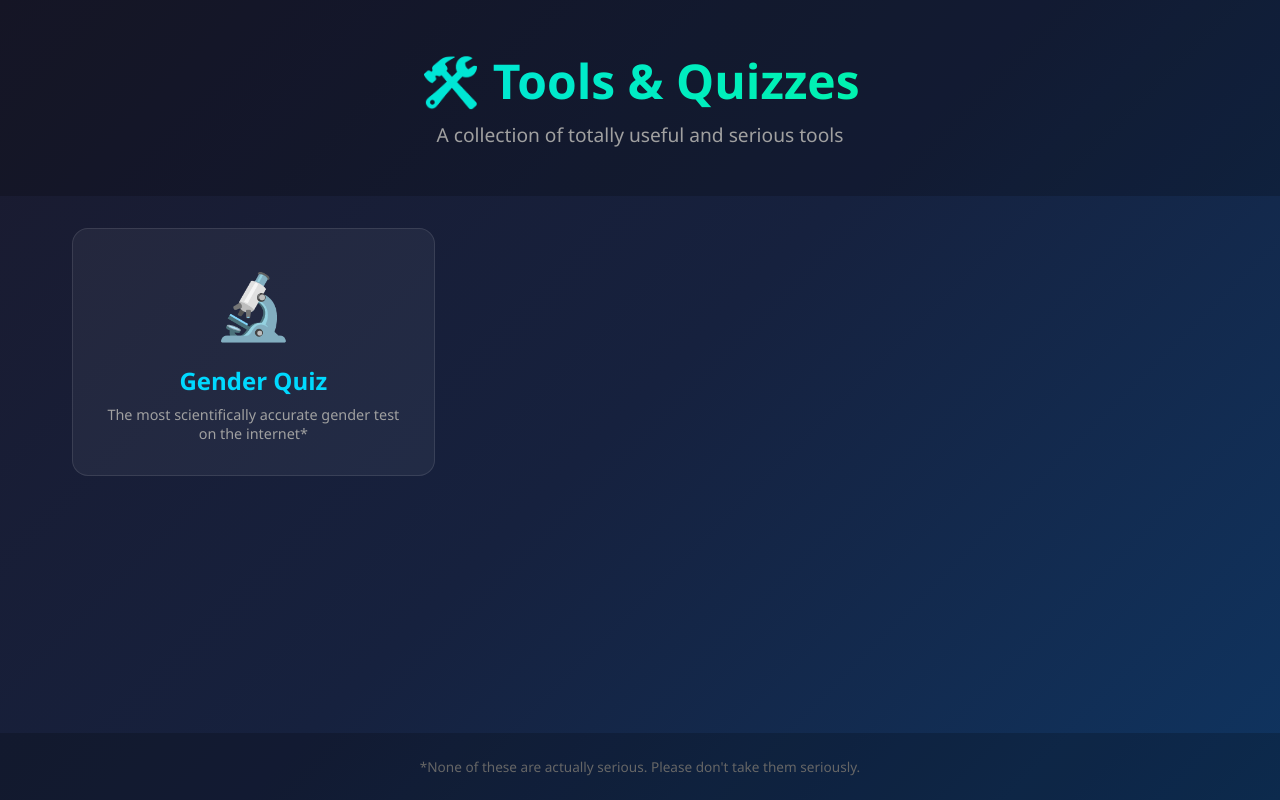
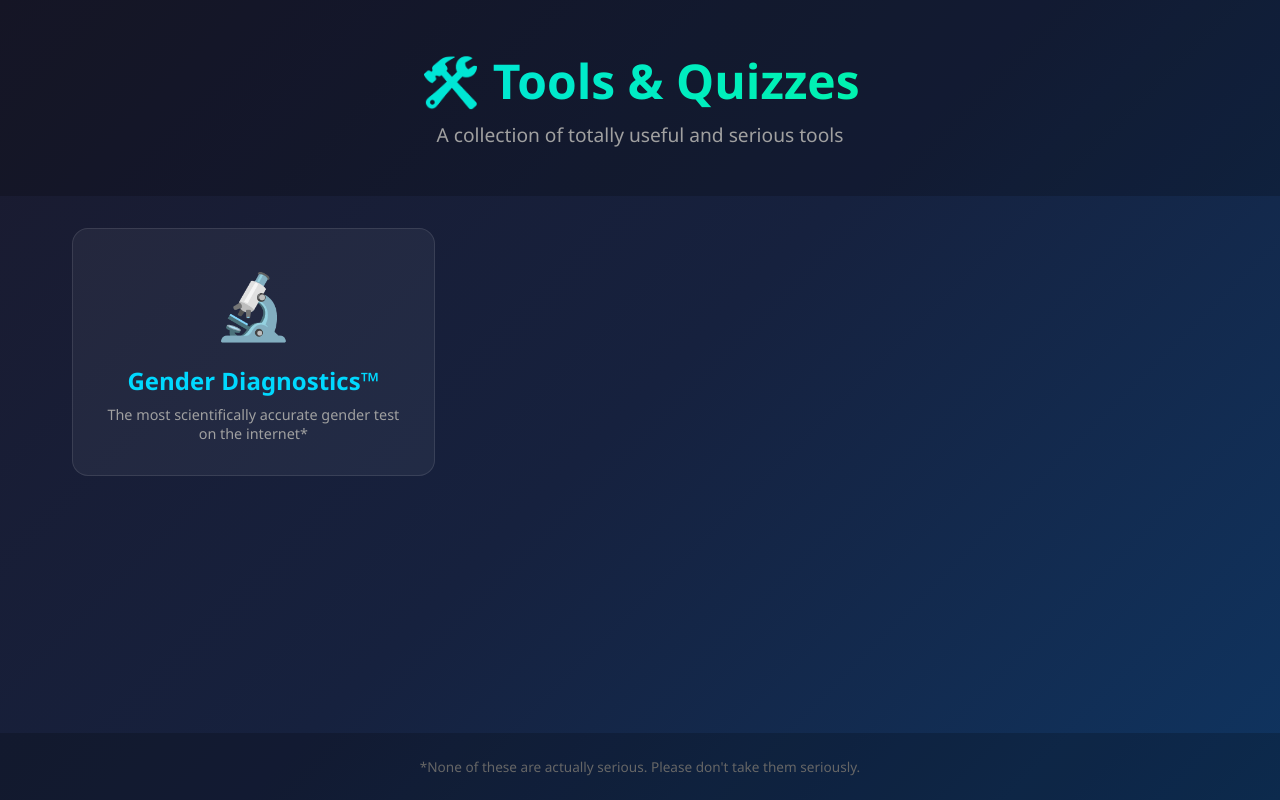
Before and after one commit to TheCoderVanix/TheCoderVanix.github.io, a React (Vite) app: page / in a window 1280 px wide. Built offline with nearby package versions, Linux system fonts and the light colour scheme.

Commit message:
Rename to Gender Diagnostics

```diff
--- a/src/pages/GenderQuiz.tsx
+++ b/src/pages/GenderQuiz.tsx
@@ -10,7 +10,7 @@ const GenderQuiz: React.FC = () => {
                 <Link to="/" className="back-link">Back to Home</Link>
             </nav>
             <header className="app-header">
-                <h1 className="app-title">🔬 Gender Checker™</h1>
+                <h1 className="app-title">🔬 Gender Diagnostics™</h1>
                 <p className="app-subtitle">The most scientifically accurate gender test on the internet*</p>
             </header>
             <main className="app-main">
--- a/src/pages/Home.tsx
+++ b/src/pages/Home.tsx
@@ -4,7 +4,7 @@ import './Home.css';
 
 const tools = [
     {
-        name: 'Gender Quiz',
+        name: 'Gender Diagnostics™',
         description: 'The most scientifically accurate gender test on the internet*',
         path: '/GenderQuiz',
         emoji: '🔬'
```
Also changed, not shown: 1 other file (tests, documents, lock files or other folders).
